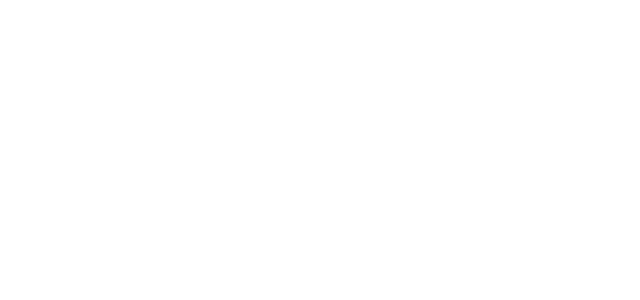
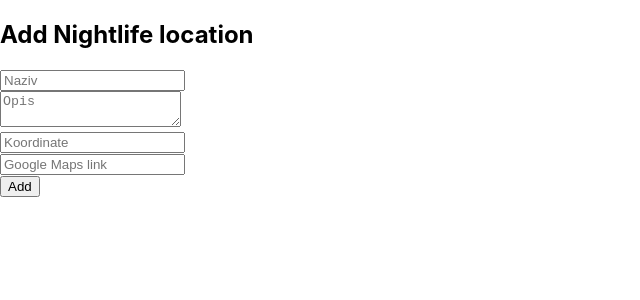
Before and after one commit to Siki2483/Frontend-webapps, a React (Create React App) app: page /dodaj-nightlife in a window 1280 px wide. Before the commit this address had no page. Shown: the top 300 px of the page, without its empty margins (0-640 px from the left). Built offline with nearby package versions, Linux system fonts and the light colour scheme; sample sign-in values are in the browser's storage.

Commit message:
Dodavanje jos jedne stranice i sve vezano za nju: Nightlife

```diff
--- a/src/App.js
+++ b/src/App.js
@@ -1,5 +1,5 @@
 import React from "react";
-import { BrowserRouter as Router, Routes, Route } from "react-router-dom";
+import { BrowserRouter as Router, Routes, Route, Navigate} from "react-router-dom";
 import Locations from "./pages/Locations";
 import Restaurants from "./pages/Restaurants";
 import Login from "./pages/Login";
@@ -12,6 +12,14 @@ import AddRestaurant from "./pages/AddRestaurants";
 import Admin from "./components/Admin";
 import Navbar from "./components/Navbar";
 import Home from "./pages/Home";
+import Nightlife from "./pages/Nightlife";
+import NightlifeDetails from "./pages/NightlifeDetails";
+import AddNightlife from "./pages/AddNightlife";
+
+const PrivateRoute = ({ children }) => {
+  const token = localStorage.getItem("token");
+  return token ? children : <Navigate to="/login" replace />;
+};
 
 function App() {
   return (
@@ -19,7 +27,7 @@ function App() {
       <Navbar /> {}
 
       <Routes>
-        {/* tvoje rute */}
+        {}
       </Routes>
     </Router>,
 
@@ -32,9 +40,12 @@ function App() {
         <Route path="/register" element={<Register />} />
         <Route path="/lokacije/:id" element={<LocationDetails />} />
         <Route path="/restorani/:id" element={<RestaurantDetails />} />
-        <Route path="/profil" element={<Profile />} />
+        <Route path="/profil" element={<PrivateRoute><Profile /></PrivateRoute>} />
         <Route path="/dodaj-lokaciju" element={<Admin><AddLocation /> </Admin> } />
         <Route path="/dodaj-restoran" element={<Admin><AddRestaurant /></Admin> } />
+        <Route path="/nightlife" element={<Nightlife />} />
+        <Route path="/nightlife/:id" element={<NightlifeDetails />} />
+        <Route path="/dodaj-nightlife" element={<Admin><AddNightlife /></Admin>} />
       </Routes>
     </Router>
   );
--- /dev/null
+++ b/src/pages/AddNightlife.jsx
@@ -0,0 +1,79 @@
+import React, { useState } from "react";
+import axios from "axios";
+
+function AddNightlife() {
+  const [formData, setFormData] = useState({
+    name: "",
+    description: "",
+    type: "Nightclub",
+    coordinates: "",
+    mapsLink: "",
+  });
+
+  const handleChange = (e) =>
+    setFormData({ ...formData, [e.target.name]: e.target.value });
+
+  const handleSubmit = async (e) => {
+    e.preventDefault();
+    try {
+      await axios.post("/api/nightlife", formData, {
+        headers: {
+          "x-auth-token": localStorage.getItem("token"),
+        },
+      });
+      alert("Dodano!");
+      setFormData({
+        name: "",
+        description: "",
+        type: "Nightclub",
+        coordinates: "",
+        mapsLink: "",
+      });
+    } catch (err) {
+      console.error("Error:", err.response?.data || err.message);
+    }
+  };
+
+  return (
+    <div>
+      <h2>Add Nightlife location</h2>
+      <form onSubmit={handleSubmit}>
+        <input
+          type="text"
+          name="name"
+          placeholder="Naziv"
+          value={formData.name}
+          onChange={handleChange}
+          required
+        />
+        <br />
+        <textarea
+          name="description"
+          placeholder="Opis"
+          value={formData.description}
+          onChange={handleChange}
+        />
+        <br />
+        <input
+          type="text"
+          name="coordinates"
+          placeholder="Koordinate"
+          value={formData.coordinates}
+          onChange={handleChange}
+        />
+        <br />
+        <input
+          type="text"
+          name="mapsLink"
+          placeholder="Google Maps link"
+          value={formData.mapsLink}
+          onChange={handleChange}
+        />
+        <br />
+        <button type="submit">Add</button>
+      </form>
+    </div>
+  );
+}
+
+export default AddNightlife;
--- a/src/pages/Home.jsx
+++ b/src/pages/Home.jsx
@@ -19,6 +19,7 @@ function Home() {
           <Link to="/restorani" className="btn">🍽️ Restaurants</Link>
           <Link to="/Register" className="btn"> Register</Link>
           <Link to="/Login" className="btn">Login</Link>
+          <Link to="/NightLife" className="btn">NightLife </Link>
 
           {isLoggedIn ? (
             <Link to="/profil" className="btn">👤 MyProfile</Link>
--- /dev/null
+++ b/src/pages/Nightlife.jsx
@@ -0,0 +1,49 @@
+import React, { useEffect, useState } from "react";
+import axios from "axios";
+import { Link } from "react-router-dom";
+
+function Nightlife() {
+  const [nightlifeList, setNightlifeList] = useState([]);
+
+  useEffect(() => {
+    const fetchNightlife = async () => {
+      try {
+        const res = await axios.get("/api/nightlife");
+        setNightlifeList(res.data);
+      } catch (err) {
+        console.error("Error:", err.response?.data || err.message);
+      }
+    };
+
+    fetchNightlife();
+  }, []);
+
+  const calculateAverageRating = (reviews) => {
+    if (!reviews || reviews.length === 0) return null;
+    const sum = reviews.reduce((acc, r) => acc + r.rating, 0);
+    return (sum / reviews.length).toFixed(1);
+  };
+
+  return (
+    <div>
+      <h2>Pula Nightlife</h2>
+      {nightlifeList.map((place) => (
+        <div key={place._id} style={{ marginBottom: "1rem" }}>
+          <Link to={`/nightlife/${place._id}`}>
+            <h3>{place.name}</h3>
+          </Link>
+          {calculateAverageRating(place.reviews) ? (
+            <p>
+              {calculateAverageRating(place.reviews)} / 5 ({place.reviews.length} review)
+            </p>
+          ) : (
+            <p>There are no reviews</p>
+          )}
+          <p>{place.description}</p>
+        </div>
+      ))}
+    </div>
+  );
+}
+
+export default Nightlife;
--- /dev/null
+++ b/src/pages/NightlifeDetails.jsx
@@ -0,0 +1,86 @@
+import React, { useEffect, useState } from "react";
+import { useParams } from "react-router-dom";
+import axios from "axios";
+
+function NightlifeDetails() {
+  const { id } = useParams();
+  const [place, setPlace] = useState(null);
+  const [text, setText] = useState("");
+  const [rating, setRating] = useState(5);
+
+  const fetchPlace = async () => {
+    try {
+      const res = await axios.get(`/api/nightlife/${id}`);
+      setPlace(res.data);
+    } catch (err) {
+      console.error("Greška kod dohvaćanja nightlife lokacije:", err.response?.data || err.message);
+    }
+  };
+
+  useEffect(() => {
+    fetchPlace();
+  }, []);
+
+  const handleReviewSubmit = async (e) => {
+    e.preventDefault();
+    try {
+      await axios.post(`/api/nightlife/${id}/reviews`, { text, rating }, {
+        headers: { "x-auth-token": localStorage.getItem("token") },
+      });
+      setText("");
+      setRating(5);
+      fetchPlace();
+    } catch (err) {
+      console.error("Greška kod slanja recenzije:", err.response?.data || err.message);
+    }
+  };
+
+  if (!place) return <p>Loading...</p>;
+
+  return (
+    <div>
+      <h2>{place.name}</h2>
+      <p>{place.description}</p>
+      {place.mapsLink && (
+        <a href={place.mapsLink} target="_blank" rel="noopener noreferrer">Open in Google Maps</a>
+      )}
+
+      <h3>Reviews:</h3>
+      {place.reviews.length === 0 ? (
+        <p>There are no reviews yet</p>
+      ) : (
+        place.reviews.map((rev, idx) => (
+          <div key={idx}>
+            <p><strong>Review:</strong> {rev.rating} / 5</p>
+            <p>{rev.text}</p>
+            <hr />
+          </div>
+        ))
+      )}
+
+      <h4>Add review</h4>
+      <form onSubmit={handleReviewSubmit}>
+        <textarea
+          placeholder="Tvoja recenzija..."
+          value={text}
+          onChange={(e) => setText(e.target.value)}
+          required
+        />
+        <br />
+        <label>Review (1-5):</label>
+        <input
+          type="number"
+          value={rating}
+          onChange={(e) => setRating(Number(e.target.value))}
+          min="1"
+          max="5"
+          required
+        />
+        <br />
+        <button type="submit">Send</button>
+      </form>
+    </div>
+  );
+}
+
+export default NightlifeDetails;
```
